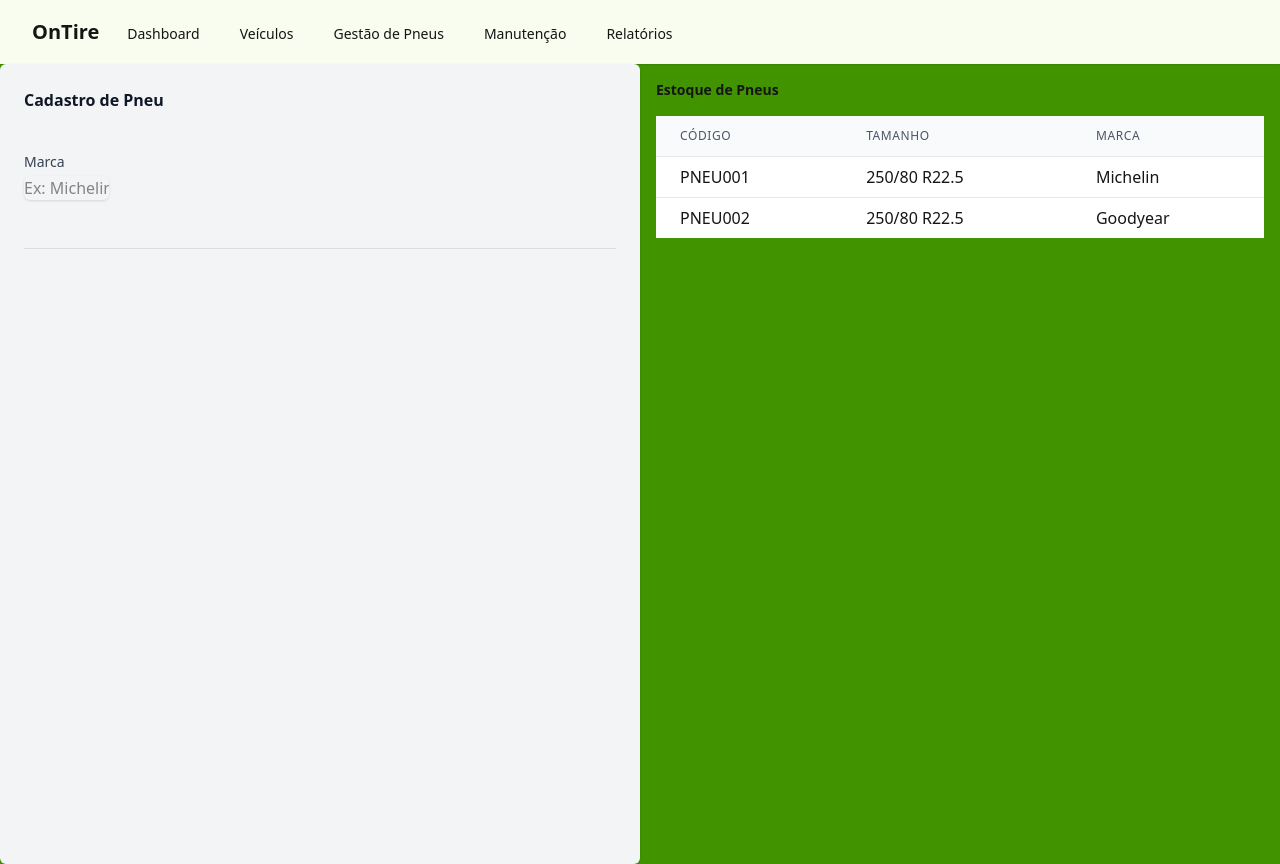
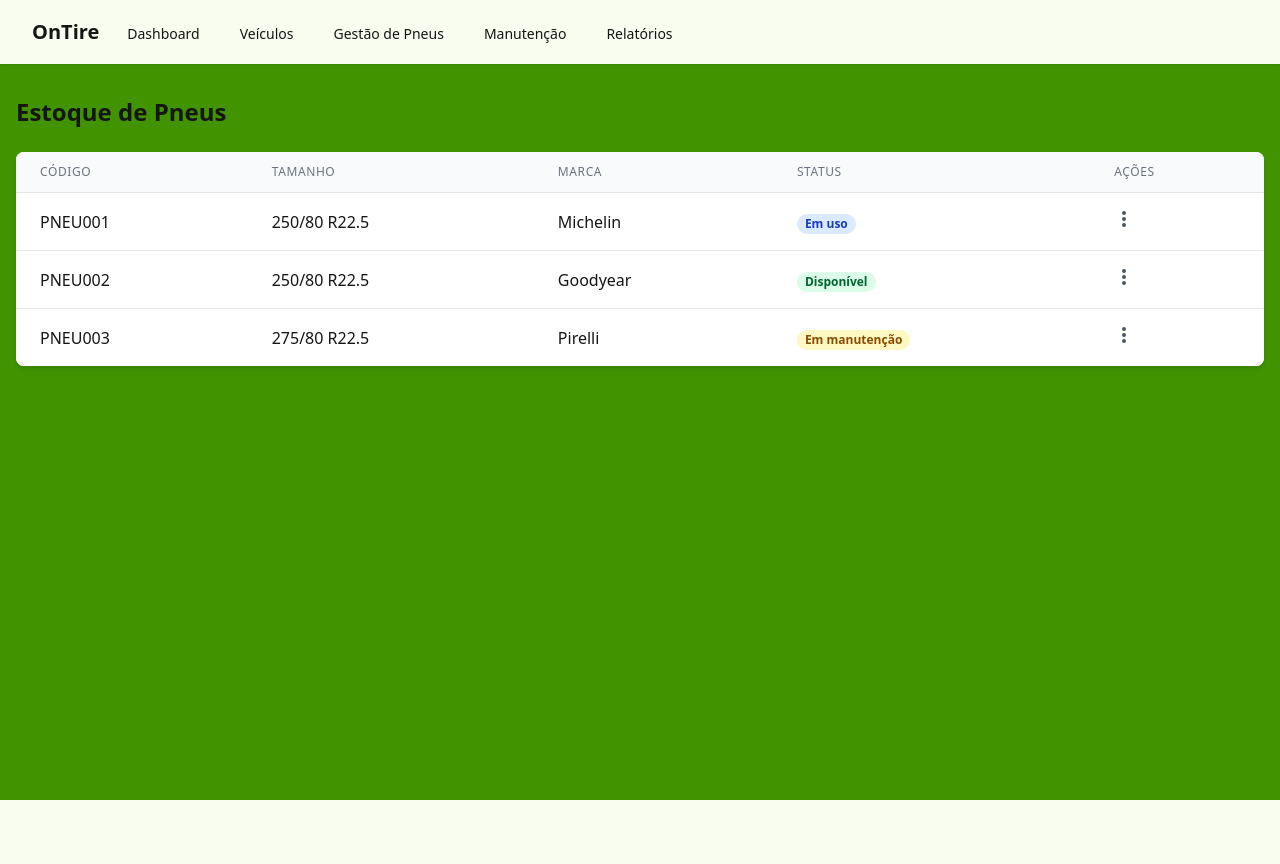
Before and after one commit to ofelipemedeiros/ontire, a Vue app: page /pneu in a window 1280 px wide. After the commit the page ends 800 px from the top, so only its background shows below. Built offline with nearby package versions, Linux system fonts and the light colour scheme.

Commit message:
Foi modificado a forma de apresentar o painel de pneus do veículo, o menu estava escondido e agora está mostrando

```diff
--- a/src/views/Pneu.vue
+++ b/src/views/Pneu.vue
@@ -1,68 +1,131 @@
 <template>
-  <div class="flex flex-col md:flex-row h-screen">
-    <!--Painel Esquerdo-->
-    <div class="w-full md:w-1/2 p-4 bg-gray-100 rounded-md  p-6 shadow">
+  <div class="container mx-auto px-4 py-8">
+    <h1 class="text-2xl font-bold mb-6">Estoque de Pneus</h1>
 
-        <form >
-            <div class="space-y-12">
-                <div class="border-b border-gray-900/10 pb-12">
-                    <h2 class=" text-md font-semibold text-gray-900 mb-4"> Cadastro de Pneu</h2>
-                    <div class="mt-10 grid  grid-cols-1 md:grid-cols-2 lg:grid-cols-3 gap-4">
-                        <div class="grid grid-cols-2 gap-4">
-                            <div>
-                                <label class="block text-sm font-medium text-gray-700">Marca</label>
-                                <input
-                                type="text"
-                                class="mt-1 block w-full rounded-md border-gray-300 shadow-sm focus:border-indigo-300 focus:ring focus:ring-indigo-200 focus:ring-opacity-50"
-                                placeholder="Ex: Michelin"
-                                >
+    <div class="bg-white shadow-md rounded-lg overflow-hidden">
+      <table class="min-w-full divide-y divide-gray-200">
+        <thead class="bg-gray-50">
+          <tr>
+            <th class="px-6 py-3 text-left text-xs font-medium text-gray-500 uppercase tracking-wider">Código</th>
+            <th class="px-6 py-3 text-left text-xs font-medium text-gray-500 uppercase tracking-wider">Tamanho</th>
+            <th class="px-6 py-3 text-left text-xs font-medium text-gray-500 uppercase tracking-wider">Marca</th>
+            <th class="px-6 py-3 text-left text-xs font-medium text-gray-500 uppercase tracking-wider">Status</th>
+            <th class="px-6 py-3 text-left text-xs font-medium text-gray-500 uppercase tracking-wider">Ações</th>
+          </tr>
+        </thead>
+        <tbody class="bg-white divide-y divide-gray-200">
+          <tr v-for="pneu in pneus" :key="pneu.codigo" class="hover:bg-gray-50">
+            <td class="px-6 py-4 whitespace-nowrap">{{ pneu.codigo }}</td>
+            <td class="px-6 py-4 whitespace-nowrap">{{ pneu.tamanho }}</td>
+            <td class="px-6 py-4 whitespace-nowrap">{{ pneu.marca }}</td>
+            <td class="px-6 py-4 whitespace-nowrap">
+              <span :class="getStatusClass(pneu.status)" class="px-2 inline-flex text-xs leading-5 font-semibold rounded-full">
+                {{ pneu.status }}
+              </span>
+            </td>
+            <td class="px-6 py-4 whitespace-nowrap text-sm">
+              <div class="relative" @click.outside="closeMenu(pneu.codigo)">
+                <button @click="toggleMenu(pneu.codigo)" class="text-gray-600 hover:text-gray-900">
+                  <span class="sr-only">Abrir menu</span>
+                  <svg class="h-5 w-5" xmlns="http://www.w3.org/2000/svg" viewBox="0 0 20 20" fill="currentColor">
+                    <path d="M10 6a2 2 0 110-4 2 2 0 010 4zM10 12a2 2 0 110-4 2 2 0 010 4zM10 18a2 2 0 110-4 2 2 0 010 4z" />
+                  </svg>
+                </button>
 
-                            </div>
-
-                        </div>
-
-                    </div>
+                <div v-if="activeMenu === pneu.codigo" class="origin-top-right absolute right-0 mt-2 w-48 rounded-md shadow-lg bg-white ring-1 ring-black ring-opacity-5 divide-y divide-gray-100 focus:outline-none z-10">
+                  <div class="py-1">
+                    <a href="#" @click="emitirChecklist(pneu)" class="group flex items-center px-4 py-2 text-sm text-gray-700 hover:bg-gray-100">
+                      <svg class="mr-3 h-5 w-5 text-gray-400 group-hover:text-gray-500" xmlns="http://www.w3.org/2000/svg" viewBox="0 0 20 20" fill="currentColor">
+                        <path d="M9 2a1 1 0 000 2h2a1 1 0 100-2H9z" />
+                        <path fill-rule="evenodd" d="M4 5a2 2 0 012-2 3 3 0 003 3h2a3 3 0 003-3 2 2 0 012 2v11a2 2 0 01-2 2H6a2 2 0 01-2-2V5zm3 4a1 1 0 000 2h.01a1 1 0 100-2H7zm3 0a1 1 0 000 2h3a1 1 0 100-2h-3zm-3 4a1 1 0 100 2h.01a1 1 0 100-2H7zm3 0a1 1 0 100 2h3a1 1 0 100-2h-3z" clip-rule="evenodd" />
+                      </svg>
+                      Emitir Checklist
+                    </a>
+                    <a href="#" @click="enviarManutencao(pneu)" class="group flex items-center px-4 py-2 text-sm text-gray-700 hover:bg-gray-100">
+                      <svg class="mr-3 h-5 w-5 text-gray-400 group-hover:text-gray-500" xmlns="http://www.w3.org/2000/svg" viewBox="0 0 20 20" fill="currentColor">
+                        <path fill-rule="evenodd" d="M11.49 3.17c-.38-1.56-2.6-1.56-2.98 0a1.532 1.532 0 01-2.286.948c-1.372-.836-2.942.734-2.106 2.106.54.886.061 2.042-.947 2.287-1.561.379-1.561 2.6 0 2.978a1.532 1.532 0 01.947 2.287c-.836 1.372.734 2.942 2.106 2.106a1.532 1.532 0 012.287.947c.379 1.561 2.6 1.561 2.978 0a1.533 1.533 0 012.287-.947c1.372.836 2.942-.734 2.106-2.106a1.533 1.533 0 01.947-2.287c1.561-.379 1.561-2.6 0-2.978a1.532 1.532 0 01-.947-2.287c.836-1.372-.734-2.942-2.106-2.106a1.532 1.532 0 01-2.287-.947zM10 13a3 3 0 100-6 3 3 0 000 6z" clip-rule="evenodd" />
+                      </svg>
+                      Enviar para Manutenção
+                    </a>
+                    <a href="#" @click="verDetalhes(pneu)" class="group flex items-center px-4 py-2 text-sm text-gray-700 hover:bg-gray-100">
+                      <svg class="mr-3 h-5 w-5 text-gray-400 group-hover:text-gray-500" xmlns="http://www.w3.org/2000/svg" viewBox="0 0 20 20" fill="currentColor">
+                        <path d="M10 12a2 2 0 100-4 2 2 0 000 4z" />
+                        <path fill-rule="evenodd" d="M.458 10C1.732 5.943 5.522 3 10 3s8.268 2.943 9.542 7c-1.274 4.057-5.064 7-9.542 7S1.732 14.057.458 10zM14 10a4 4 0 11-8 0 4 4 0 018 0z" clip-rule="evenodd" />
+                      </svg>
+                      Ver Detalhes
+                    </a>
+                  </div>
                 </div>
-            </div>
-
-        </form>
+              </div>
+            </td>
+          </tr>
+        </tbody>
+      </table>
     </div>
-    <!--Painel Direito-->
-    <div class="w-full md:w-1/2 p-4 bg-gray-150 overflow-auto">
-        <h2 class="text-sm font-semibold mb-4">Estoque de Pneus</h2>
-        <table class="min-w-full divide-y divide-gray-200 table-auto border-collapse">
-            <thead class="bg-gray-50">
-                <tr>
-                    <th class="px-6 py-3 text-left text-xs font-medium uppercase tracking-wider text-gray-600">Código</th>
-                    <th class="px-6 py-3 text-left text-xs font-medium uppercase tracking-wider text-gray-600">Tamanho</th>
-                    <th class="px-6 py-3 text-left text-xs font-medium uppercase tracking-wider text-gray-600">Marca</th>
-                </tr>
-
-            </thead>
-            <tbody class="bg-white divide-y divide-gray-200">
-                <tr>
-                    <td class="px-6 py-2 whitespace-nowrap"> PNEU001</td>
-                    <td class="px-6 py-2 whitespace-nowrap">250/80 R22.5</td>
-                    <td class="px-6 py-2 whitespace-nowrap">Michelin</td>
-                </tr>
-                <tr>
-                    <td class="px-6 py-2 whitespace-nowrap"> PNEU002</td>
-                    <td class="px-6 py-2 whitespace-nowrap">250/80 R22.5</td>
-                    <td class="px-6 py-2 whitespace-nowrap">Goodyear</td>
-                </tr>
-
-
-            </tbody>
-
-        </table>
-
-    </div>
-
   </div>
 </template>
 
 <script setup>
 import { ref } from 'vue';
 
-const feature = ref();
+const activeMenu = ref(null);
+
+// Mock data - substituir por dados reais da API
+const pneus = ref([
+  {
+    codigo: 'PNEU001',
+    tamanho: '250/80 R22.5',
+    marca: 'Michelin',
+    status: 'Em uso'
+  },
+  {
+    codigo: 'PNEU002',
+    tamanho: '250/80 R22.5',
+    marca: 'Goodyear',
+    status: 'Disponível'
+  },
+  {
+    codigo: 'PNEU003',
+    tamanho: '275/80 R22.5',
+    marca: 'Pirelli',
+    status: 'Em manutenção'
+  }
+]);
+
+const toggleMenu = (codigo) => {
+  activeMenu.value = activeMenu.value === codigo ? null : codigo;
+};
+
+const closeMenu = (codigo) => {
+  if (activeMenu.value === codigo) {
+    activeMenu.value = null;
+  }
+};
+
+const getStatusClass = (status) => {
+  const classes = {
+    'Em uso': 'bg-blue-100 text-blue-800',
+    'Disponível': 'bg-green-100 text-green-800',
+    'Em manutenção': 'bg-yellow-100 text-yellow-800'
+  };
+  return classes[status] || 'bg-gray-100 text-gray-800';
+};
+
+const emitirChecklist = (pneu) => {
+  console.log('Emitir checklist para:', pneu.codigo);
+  activeMenu.value = null;
+  // Implementar lógica de emissão de checklist
+};
+
+const enviarManutencao = (pneu) => {
+  console.log('Enviar para manutenção:', pneu.codigo);
+  activeMenu.value = null;
+  // Implementar lógica de envio para manutenção
+};
+
+const verDetalhes = (pneu) => {
+  console.log('Ver detalhes do pneu:', pneu.codigo);
+  activeMenu.value = null;
+  // Implementar lógica para exibir detalhes
+};
 </script>
--- a/src/views/Veiculos.vue
+++ b/src/views/Veiculos.vue
@@ -35,7 +35,7 @@
             Selecionar Pneu
           </button>
         </div>
-        <div class="overflow-x-auto">
+        <div >
           <table class="min-w-full divide-y divide-base-300 text-xs md:text-sm">
             <thead class="bg-base-200">
               <tr>
```
